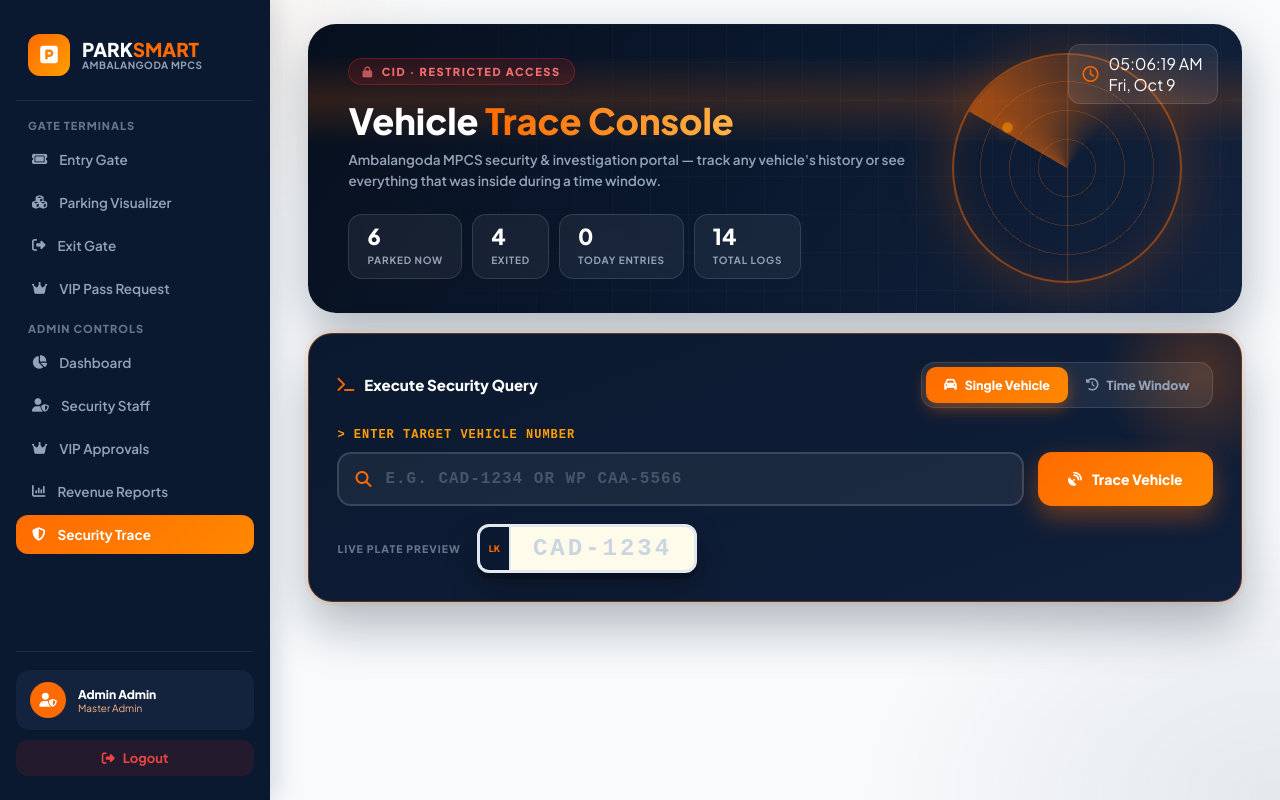
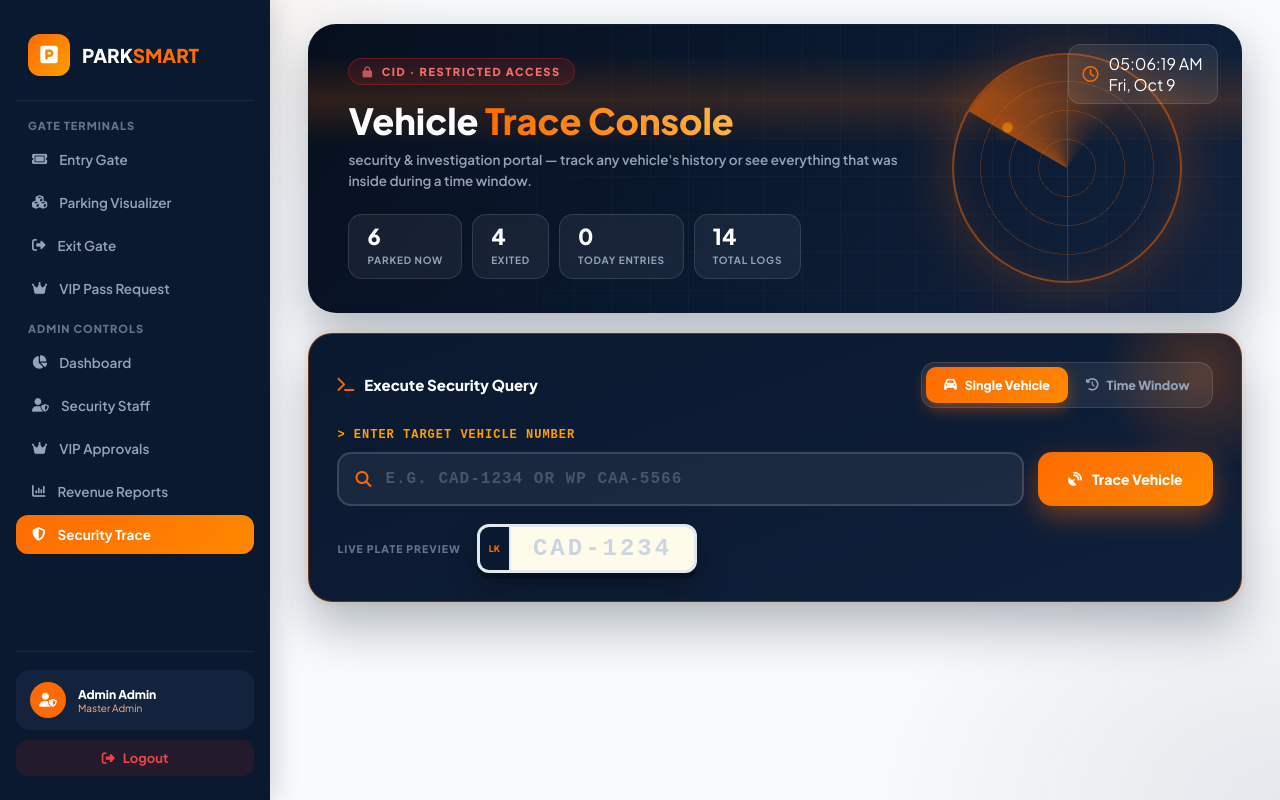
Before and after one commit to Tharu003/parking_system, a PHP site: page /vehicle_investigation.php in a window 1280 px wide. Run offline with PHP 8.4, Linux system fonts and the light colour scheme; a user stored in the database is signed in; data comes from the database, SQL or seed files in the repository.

Commit message:
Update vehicle_investigation.php

```diff
--- a/vehicle_investigation.php
+++ b/vehicle_investigation.php
@@ -619,7 +619,7 @@ function trace_icon($name) {
                 </div>
                 <div class="sidebar-brand-text">
                     <h2>PARK<span>SMART</span></h2>
-                    <p>Ambalangoda MPCS</p>
+
                 </div>
             </a>
 
@@ -663,7 +663,7 @@ function trace_icon($name) {
             <button type="button" class="mobile-menu-btn" id="sidebarToggle" aria-label="Open menu" aria-controls="dashboardSidebar" aria-expanded="false"><i class="fa-solid fa-bars"></i></button>
             <div class="mobile-brand">
                 <h2>PARK<span>SMART</span></h2>
-                <p>Ambalangoda MPCS</p>
+
             </div>
         </div>
 
@@ -678,7 +678,7 @@ function trace_icon($name) {
             <div class="hero-copy">
                 <div class="restricted"><i class="fa-solid fa-lock"></i> CID &middot; Restricted Access</div>
                 <h1>Vehicle <span>Trace Console</span></h1>
-                <p>Ambalangoda MPCS security &amp; investigation portal &mdash; track any vehicle's history or see everything that was inside during a time window.</p>
+                <p> security &amp; investigation portal &mdash; track any vehicle's history or see everything that was inside during a time window.</p>
                 <div class="hero-stats">
                     <div class="hs"><b class="count" data-to="<?= (int)$count_parked ?>">0</b><small>Parked Now</small></div>
                     <div class="hs"><b class="count" data-to="<?= (int)$count_completed ?>">0</b><small>Exited</small></div>
@@ -809,7 +809,7 @@ function trace_icon($name) {
         <?php if ($total_entries > 0): ?>
         <section class="print-sheet">
             <div class="ps-band">
-                <div><h1>PARK<span>SMART</span> &middot; Ambalangoda MPCS Ltd</h1><p>CID Security Investigation Report</p></div>
+                <div><h1>PARK<span>SMART</span></h1><p>CID Security Investigation Report</p></div>
                 <div class="cid">Case No<b><?php echo $case_id; ?></b></div>
             </div>
             <div class="ps-meta">
```
